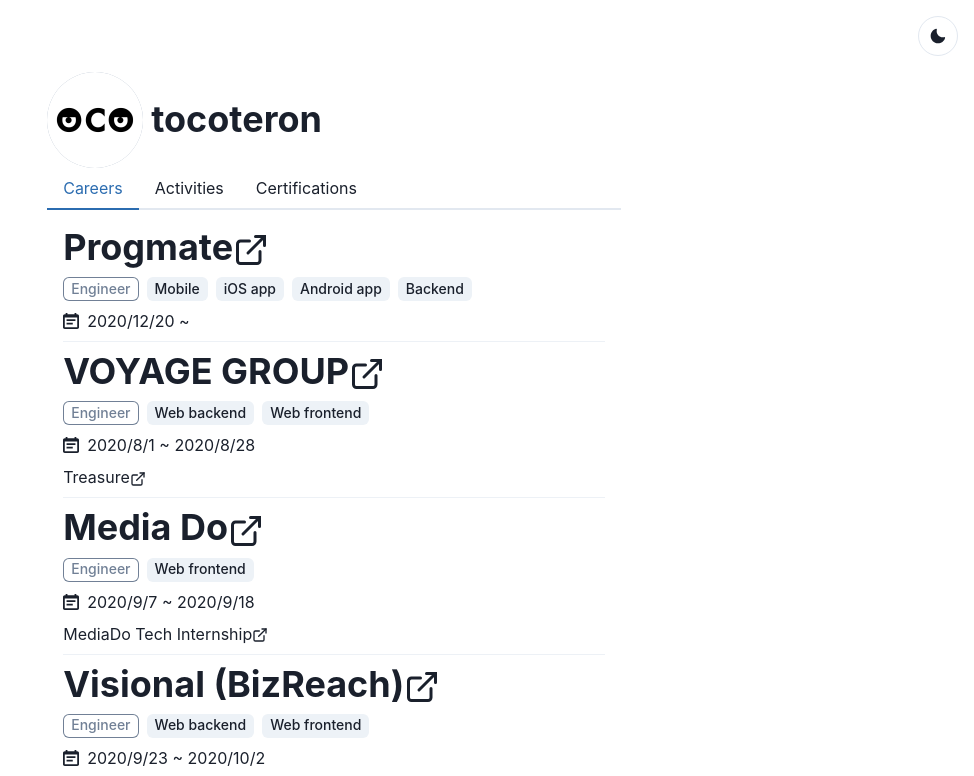
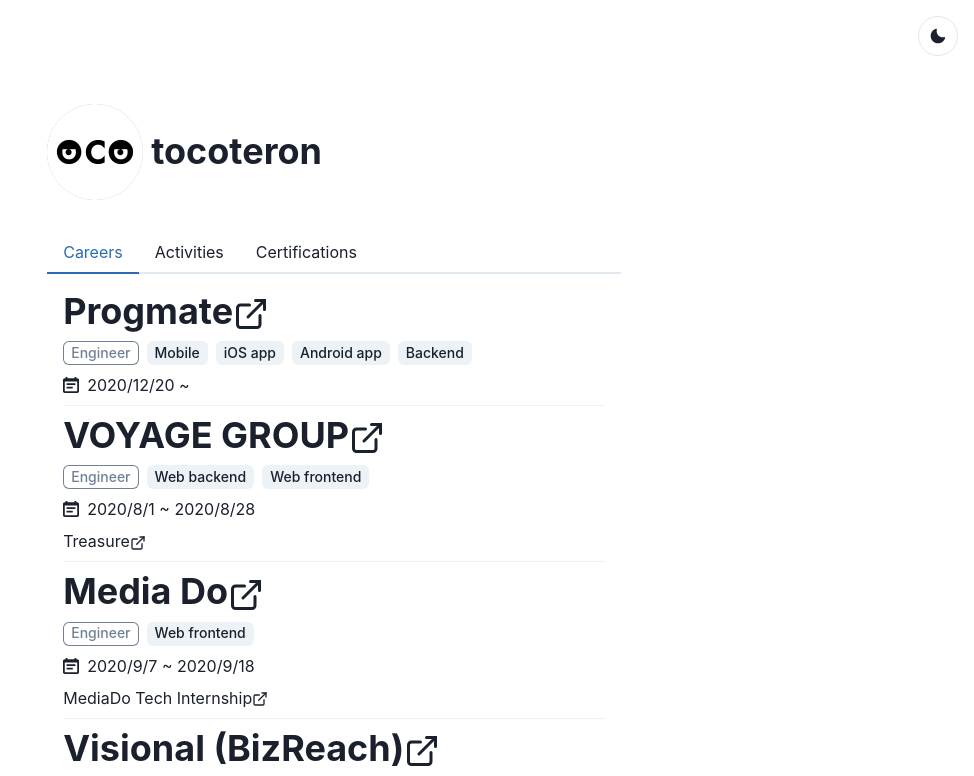
Before and after one commit to tocoteron/tocoteron.com, a React (Create React App) app in the folder frontend/: page / in a window 1280 px wide. Shown: the top 776 px of the page, without its empty margins (306-1280 px from the left). Built offline with nearby package versions, Linux system fonts and the light colour scheme.

Commit message:
Fix layout

```diff
--- a/frontend/src/components/templates/HomeTemplate.tsx
+++ b/frontend/src/components/templates/HomeTemplate.tsx
@@ -28,7 +28,7 @@
   certifications,
 }) => (
   <>
-    <HStack>
+    <HStack py={8}>
       <Avatar src={`${process.env.PUBLIC_URL}/logo192.png`} size="xl" />
       <Heading>tocoteron</Heading>
     </HStack>
```
